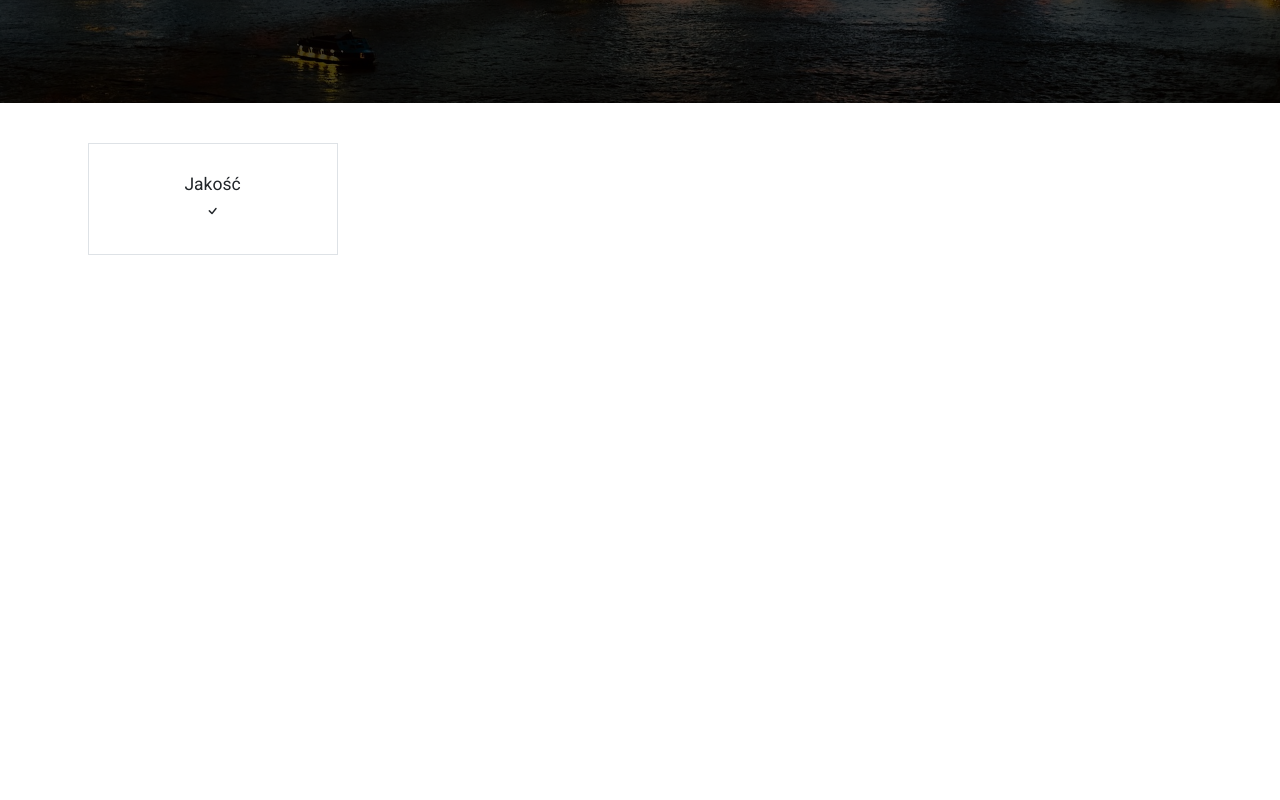
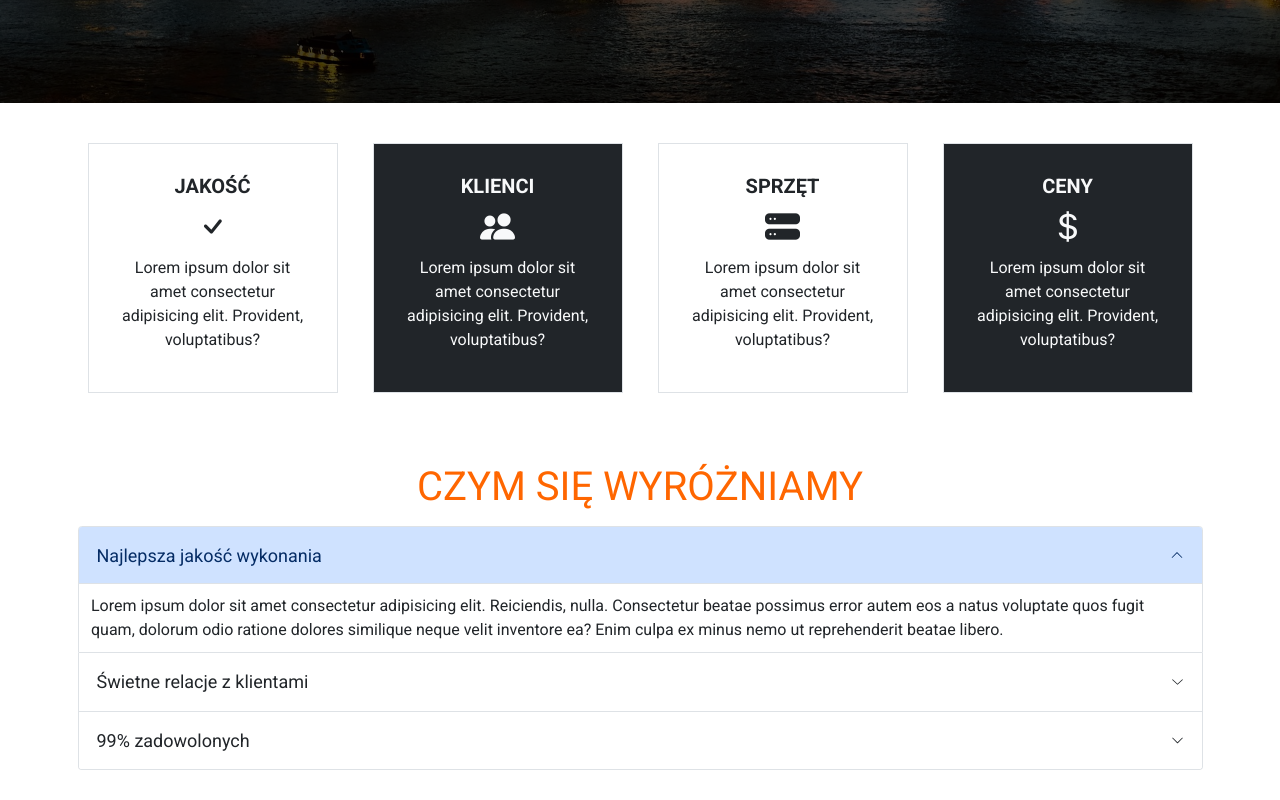
Before and after one commit to DetailingCode/Bootstrap_website2, a plain HTML site: page index.html in a window 1280 px wide. Shown: the part 497-1297 px from the top of the page. Before the commit the page ends 800 px from the top, so only its background shows below. Drawn offline with nearby package versions, Linux system fonts and the light colour scheme.

Commit message:
section about us finished

```diff
--- a/index.html
+++ b/index.html
@@ -115,19 +115,104 @@
 			>
 				<div class="container py-5 aboutus-boxes">
 					<div class="row text-center">
+						<!-- ---------- CARD START --------- -->
+						<div class="col-12 col-md-6 col-lg-3">
+							<div class="aboutus-box m-3 p-4 p-lg-5 border text-dark">
+								<h3 class="aboutus-box-title">Jakość</h3>
+								<i class="bi bi-check aboutus-icon"></i>
+								<p>
+									Lorem ipsum dolor sit amet consectetur adipisicing elit.
+									Provident, voluptatibus?
+								</p>
+							</div>
+						</div>
+						<!-- ---------- CARD END --------- -->
+						<!-- ---------- CARD START --------- -->
+						<div class="col-12 col-md-6 col-lg-3">
+							<div class="aboutus-box m-3 p-4 p-lg-5 border text-light bg-dark">
+								<h3 class="aboutus-box-title">klienci</h3>
+								<i class="bi bi-people-fill aboutus-icon"></i>
+								<p>
+									Lorem ipsum dolor sit amet consectetur adipisicing elit.
+									Provident, voluptatibus?
+								</p>
+							</div>
+						</div>
+						<!-- ---------- CARD END --------- -->
+						<!-- ---------- CARD START --------- -->
+						<div class="col-12 col-md-6 col-lg-3 price-box">
+							<div class="aboutus-box m-3 p-4 p-lg-5 border text-dark">
+								<h3 class="aboutus-box-title">sprzęt</h3>
+								<i class="bi bi-hdd-stack-fill aboutus-icon"></i>
+								<p>
+									Lorem ipsum dolor sit amet consectetur adipisicing elit.
+									Provident, voluptatibus?
+								</p>
+							</div>
+						</div>
+						<!-- ---------- CARD END --------- -->
+						<!-- ---------- CARD START --------- -->
+						<div class="col-12 col-md-6 col-lg-3 ">
+							<div class="aboutus-box m-3 p-4 p-lg-5 border  text-light bg-dark">
+								<h3 class="aboutus-box-title">ceny</h3>
+								<i class="bi-currency-dollar aboutus-icon"></i>
+								<p>
+									Lorem ipsum dolor sit amet consectetur adipisicing elit.
+									Provident, voluptatibus?
+								</p>
+							</div>
+						</div>
+						<!-- ---------- CARD END --------- -->
+					</div>
+				</div>
 
-						<div class="col-12 col-md-6 col-lg-3">
+<div class="container py-5">
+	<p class="display-3 text-uppercase text-center orange-color mb-4">
+		Czym się wyróżniamy
+	</p>
 
-							<div class="aboudus-box m-3 p-4 p-lg-5 border text-dark">
-								<h3>Jakość</h3>
-								<i class="bi bi-check aboutus-icon"></i>
-							</div>
+	<div class="accordion" id="accordionExample">
+		<div class="accordion-item">
+		  <h2 class="accordion-header">
+			<button class="accordion-button" type="button" data-bs-toggle="collapse" data-bs-target="#collapseOne" aria-expanded="true" aria-controls="collapseOne">
+			  Najlepsza jakość wykonania
+			</button>
+		  </h2>
+		  <div id="collapseOne" class="accordion-collapse collapse show" data-bs-parent="#accordionExample">
+			<div class="accordion-body">
+			 Lorem ipsum dolor sit amet consectetur adipisicing elit. Reiciendis, nulla. Consectetur beatae possimus error autem eos a natus voluptate quos fugit quam, dolorum odio ratione dolores similique neque velit inventore ea? Enim culpa ex minus nemo ut reprehenderit beatae libero.
+			</div>
+		  </div>
+		</div>
+		<div class="accordion-item">
+		  <h2 class="accordion-header">
+			<button class="accordion-button collapsed" type="button" data-bs-toggle="collapse" data-bs-target="#collapseTwo" aria-expanded="false" aria-controls="collapseTwo">
+			  Świetne relacje z klientami
+			</button>
+		  </h2>
+		  <div id="collapseTwo" class="accordion-collapse collapse" data-bs-parent="#accordionExample">
+			<div class="accordion-body">
+			 Lorem ipsum dolor sit, amet consectetur adipisicing elit. Recusandae iusto, inventore accusantium nulla delectus assumenda quis tempore repudiandae hic laboriosam. Voluptates ut aliquid porro praesentium dignissimos cumque ipsum voluptas? Cum, fugiat eveniet? Alias, esse? Reiciendis fugiat asperiores laborum voluptas voluptatum.
+			</div>
+		  </div>
+		</div>
+		<div class="accordion-item">
+		  <h2 class="accordion-header">
+			<button class="accordion-button collapsed" type="button" data-bs-toggle="collapse" data-bs-target="#collapseThree" aria-expanded="false" aria-controls="collapseThree">
+			  99% zadowolonych
+			</button>
+		  </h2>
+		  <div id="collapseThree" class="accordion-collapse collapse" data-bs-parent="#accordionExample">
+			<div class="accordion-body">
+			 Lorem ipsum dolor, sit amet consectetur adipisicing elit. Voluptatum recusandae facere reiciendis est. Laudantium error assumenda tenetur doloribus, dignissimos aliquam maxime molestias dolore, vero eligendi ducimus laborum impedit, deserunt nihil ipsam blanditiis voluptas dicta quas ex non fugiat enim praesentium.
+			</div>
+		  </div>
+		</div>
+	  </div>
 
-						</div>
+</div>
 
 
-					</div>
-				</div>
 			</section>
 		</main>
 		<script
--- a/scss/main.scss
+++ b/scss/main.scss
@@ -12,7 +12,6 @@ html {
 body {
 	font-family: "Roboto", sans-serif;
 	font-size: 1.6rem;
-
 }
 
 .hero-shadow {
@@ -41,26 +40,46 @@ body {
 	text-transform: uppercase;
 	font-size: 1.8rem;
 }
-.navbar-toggler{
+.navbar-toggler {
 	padding: 1em 2em;
 }
 
 // ========= HOME SECTION ===========\
 
-.home{
+.home {
 	position: relative;
 	height: 60rem;
 	background-image: url(../img/main-new_york.jpg);
-	background-position:center;
+	background-position: center;
 	background-repeat: no-repeat;
 	background-size: cover;
 	z-index: 0;
-	.btn{
+	.btn {
 		text-transform: uppercase;
 		padding: 1em 2em;
 		font-size: 1.4rem;
 	}
-	.welcome-text{
+	.welcome-text {
 		font-size: 2.2rem;
 	}
 }
+
+
+
+.aboutus {
+	.aboutus-box-title,
+	.aboutus-icon {
+		font-size: 2rem;
+		text-transform: uppercase;
+		font-weight: bold;
+	}
+	.aboutus-icon{
+		font-size: 3.5rem;
+	}
+
+
+	.accordion-button{
+		font-size: 1.8rem;
+		padding: 1em;
+	}
+}
```
Also changed, not shown: css/main.css, 1 other file.
